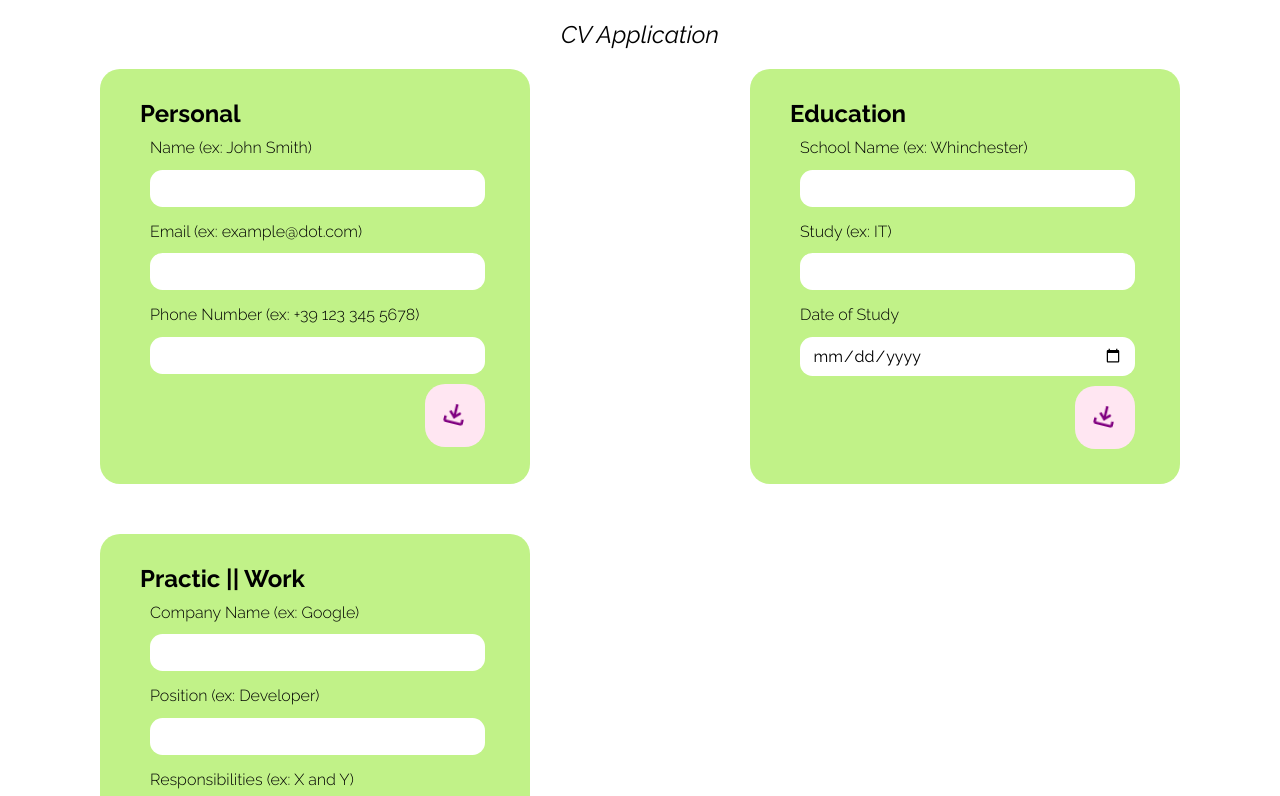
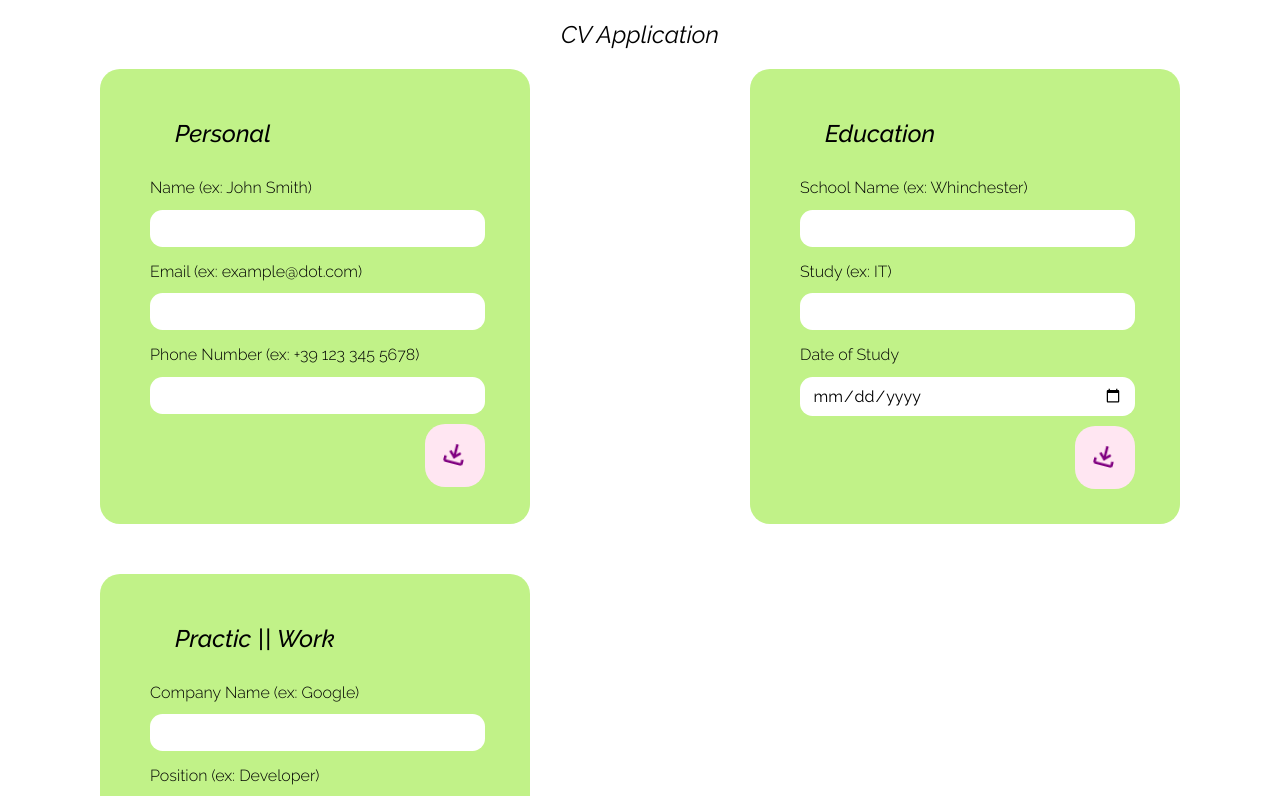
Before and after one commit to nicolanapa/odin-cv, a React (Vite) app: page / in a window 1280 px wide. Shown: the top 796 px of the page. Built offline with nearby package versions, Linux system fonts and the light colour scheme.

Commit message:
Added some basic style for h2 and h3. Added two classes for centering / spacing around the values

```diff
--- a/src/styles/cv.css
+++ b/src/styles/cv.css
@@ -0,0 +1,21 @@
+h2 {
+    font-style: italic;
+    font-weight: 500;
+    margin: 20px 10%;
+}
+
+
+h3 {
+    font-weight: 350;
+}
+
+.at-the-angles {
+	display: flex;
+	justify-content: space-around;
+    margin: 5px;
+}
+
+.centered {
+	display: flex;
+	justify-content: center;
+}
```
